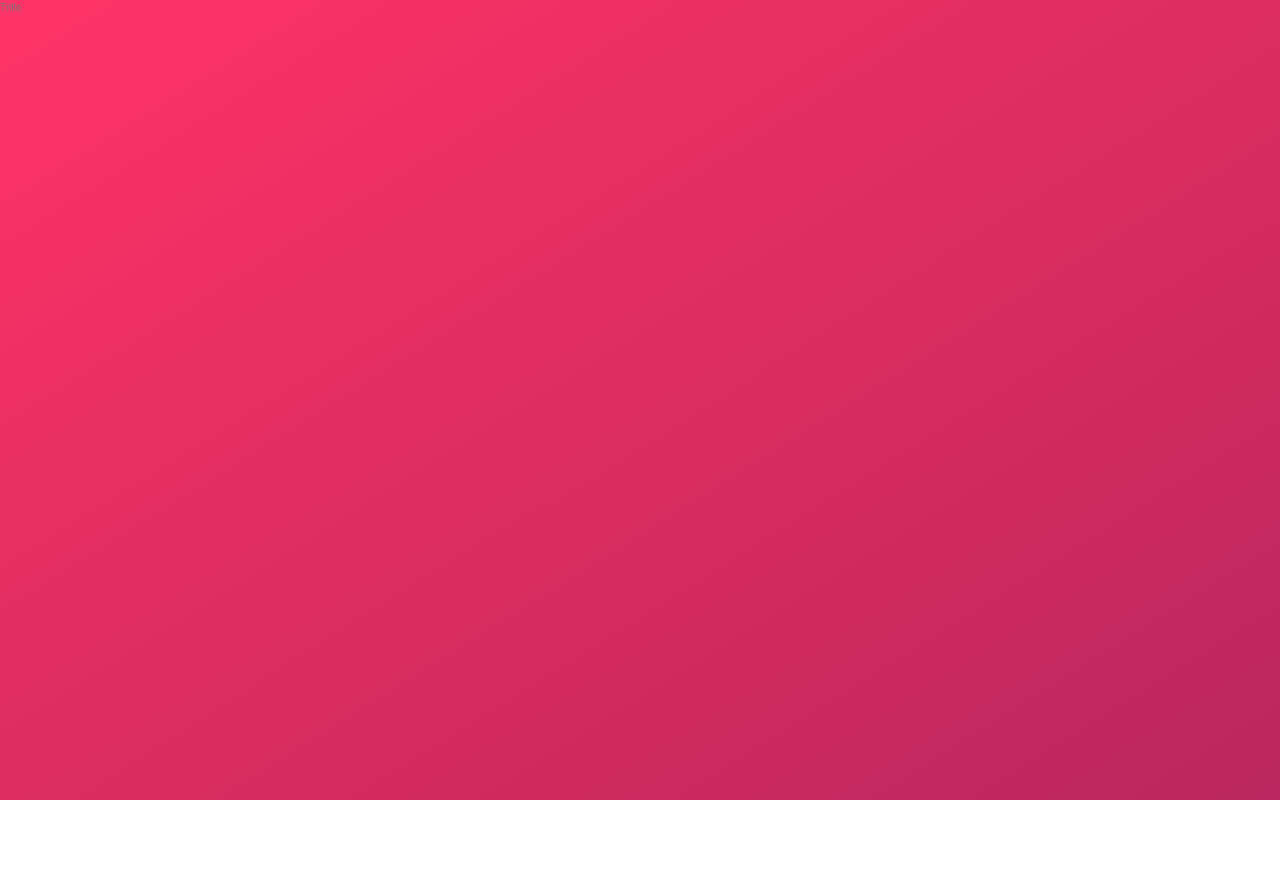
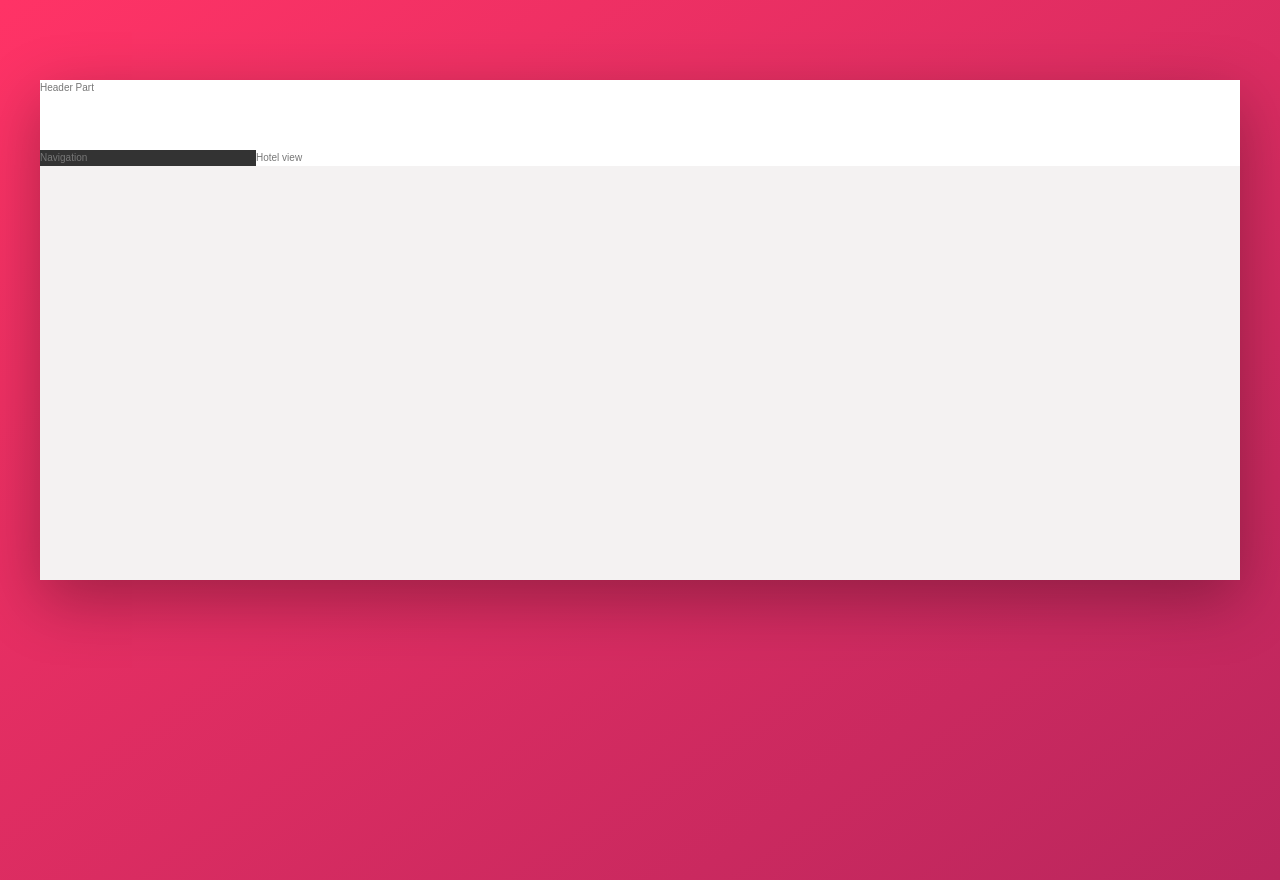
Before and after one commit to Gagneja1512/Trillo, a website: page index.html in a window 1280 px wide. Before the commit the page ends 800 px from the top, so only its background shows below. Drawn offline with Linux system fonts and the light colour scheme.

Commit message:
Building the overall layout

```diff
--- a/index.html
+++ b/index.html
@@ -11,6 +11,20 @@
         <title>trillo &mdash; Your all-in-one booking app</title>
     </head>
     <body>
-        Trillo
+        <div class="container">
+             <header class="header">
+                 Header Part
+             </header>
+
+             <div class="content">
+                 <nav class="sidebar">
+                     Navigation
+                 </nav>
+
+                 <main class="hotel-view">
+                     Hotel view
+                 </main>
+             </div>
+        </div>
     </body>
 </html>
--- a/sass/_base.scss
+++ b/sass/_base.scss
@@ -49,7 +49,6 @@ html{
 }
 
 body{
-    //background-color: #eb2f64;
     color : var(--color-grey-dark-2);
     font-family: 'Open-Sans' , sans-serif;
     font-weight: 400;
--- a/sass/_layout.scss
+++ b/sass/_layout.scss
@@ -0,0 +1,30 @@
+.container{
+    max-width: 120rem;
+    margin : 8rem auto ;
+    background-color: var(--color-grey-light-2);
+    box-shadow: 0 2rem 6rem rgba(0,0,0,.3);
+
+    min-height: 50rem;
+}
+
+.header{
+    height: 7rem;
+    background-color: #fff;
+    border-bottom: var(--color-grey-light-2);
+}
+
+.content{
+    display: flex;
+}
+
+.sidebar{
+    background-color: var(--color-grey-dark-1);
+
+    flex : 0 0 18%;
+}
+
+.hotel-view{
+    background-color: #fff;
+
+    flex : 1 ;
+}
```
Also changed, not shown: css/style.css.
